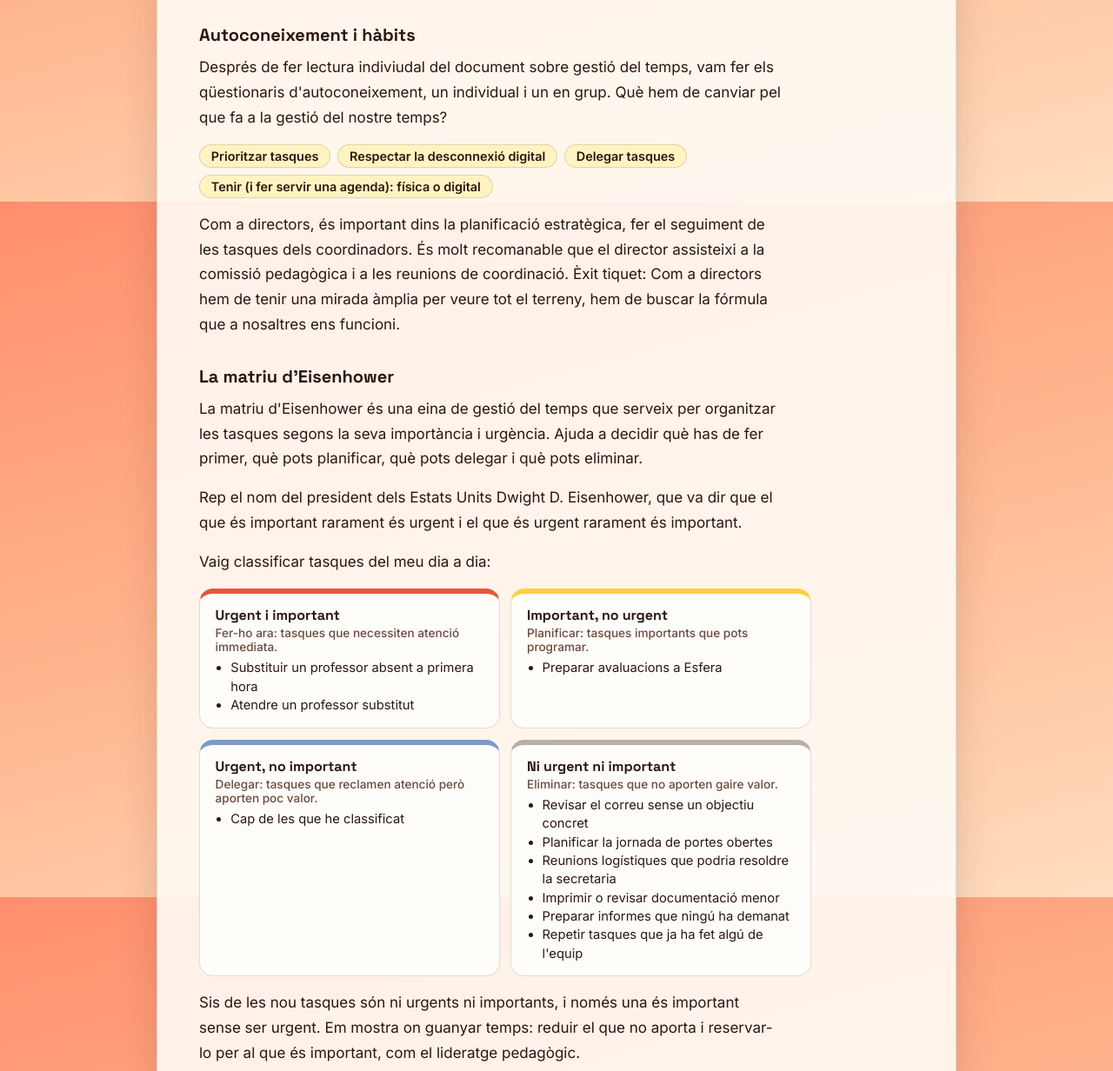
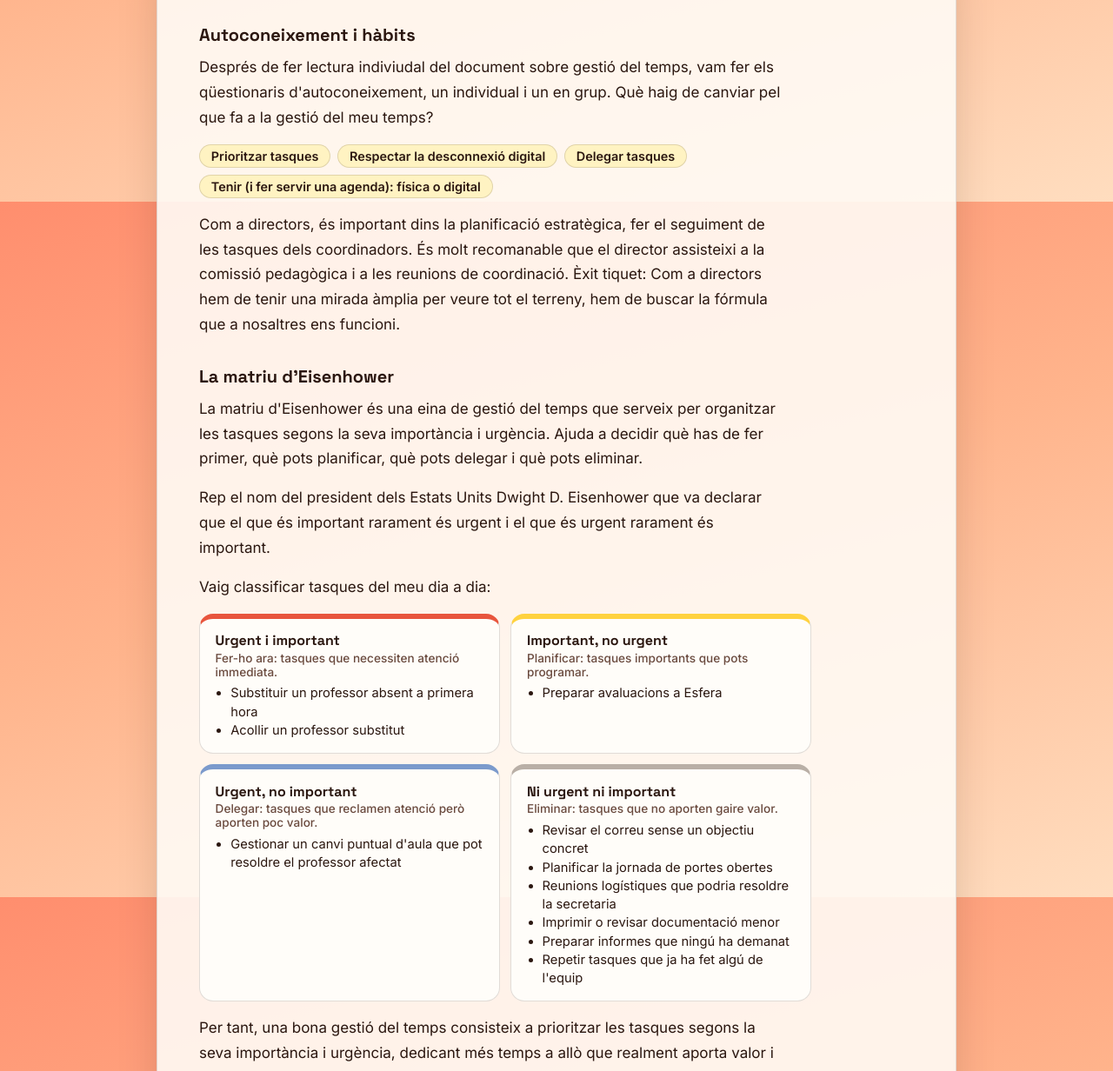
Before and after one commit to svalles4/portfolidin2, a plain HTML site: page modul-10.html in a window 1280 px wide. Shown: the part 568-1800 px from the top of the page at 87% size. Drawn offline with Linux system fonts and the light colour scheme.

Commit message:
Update modul-10.html

```diff
--- a/modul-10.html
+++ b/modul-10.html
@@ -135,22 +135,22 @@ ul.chips li{margin:0;background:#FFF3C2;color:#2B1710;border:1px solid rgba(43,2
 <h2>Idees clau del mòdul</h2>
 
 <h3>Autoconeixement i hàbits</h3>
-<p>Després de fer lectura indiviudal del document sobre gestió del temps, vam fer els qüestionaris d'autoconeixement, un individual i un en grup. Què hem de canviar pel que fa a la gestió del nostre temps? </p>
+<p>Després de fer lectura indiviudal del document sobre gestió del temps, vam fer els qüestionaris d'autoconeixement, un individual i un en grup. Què haig de canviar pel que fa a la gestió del meu temps? </p>
 <ul class="chips"><li>Prioritzar tasques</li><li>Respectar la desconnexió digital</li><li>Delegar tasques</li><li>Tenir (i fer servir una agenda): física o digital</li></ul>
 <p>Com a directors, és important dins la planificació estratègica, fer el seguiment de les tasques dels coordinadors. És molt recomanable que el director assisteixi a la comissió pedagògica i a les reunions de coordinació.
 Èxit tiquet: Com a directors hem de tenir una mirada àmplia per veure tot el terreny, hem de buscar la fórmula que a nosaltres ens funcioni.</p>
 
 <h3>La matriu d'Eisenhower</h3>
 <p>La matriu d'Eisenhower és una eina de gestió del temps que serveix per organitzar les tasques segons la seva importància i urgència. Ajuda a decidir què has de fer primer, què pots planificar, què pots delegar i què pots eliminar.</p>
-<p>Rep el nom del president dels Estats Units Dwight D. Eisenhower, que va dir que el que és important rarament és urgent i el que és urgent rarament és important.</p>
+<p>Rep el nom del president dels Estats Units Dwight D. Eisenhower que va declarar que el que és important rarament és urgent i el que és urgent rarament és important.</p>
 <p>Vaig classificar tasques del meu dia a dia:</p>
 <div class="matrix">
-  <div class="q a"><h4>Urgent i important</h4><small>Fer-ho ara: tasques que necessiten atenció immediata.</small><ul><li>Substituir un professor absent a primera hora</li><li>Atendre un professor substitut</li></ul></div>
+  <div class="q a"><h4>Urgent i important</h4><small>Fer-ho ara: tasques que necessiten atenció immediata.</small><ul><li>Substituir un professor absent a primera hora</li><li>Acollir un professor substitut</li></ul></div>
   <div class="q b"><h4>Important, no urgent</h4><small>Planificar: tasques importants que pots programar.</small><ul><li>Preparar avaluacions a Esfera</li></ul></div>
-  <div class="q c"><h4>Urgent, no important</h4><small>Delegar: tasques que reclamen atenció però aporten poc valor.</small><ul><li>Cap de les que he classificat</li></ul></div>
+  <div class="q c"><h4>Urgent, no important</h4><small>Delegar: tasques que reclamen atenció però aporten poc valor.</small><ul><li>Gestionar un canvi puntual d'aula que pot resoldre el professor afectat</li></ul></div>
   <div class="q d"><h4>Ni urgent ni important</h4><small>Eliminar: tasques que no aporten gaire valor.</small><ul><li>Revisar el correu sense un objectiu concret</li><li>Planificar la jornada de portes obertes</li><li>Reunions logístiques que podria resoldre la secretaria</li><li>Imprimir o revisar documentació menor</li><li>Preparar informes que ningú ha demanat</li><li>Repetir tasques que ja ha fet algú de l'equip</li></ul></div>
 </div>
-<p>Sis de les nou tasques són ni urgents ni importants, i només una és important sense ser urgent. Em mostra on guanyar temps: reduir el que no aporta i reservar-lo per al que és important, com el lideratge pedagògic.</p>
+<p>Per tant, una bona gestió del temps consisteix a prioritzar les tasques segons la seva importància i urgència, dedicant més temps a allò que realment aporta valor i menys a les interrupcions i tasques que es poden delegar. També implica planificar, saber dir que no i reservar espais per anticipar-se als problemes en lloc de viure constantment resolent tasques ni urgents ni importants (6 de les 10 tasques de la matriu ho són)</p>
 
 <h3>Els tres temps del centre</h3>
 <div class="cards">
```
